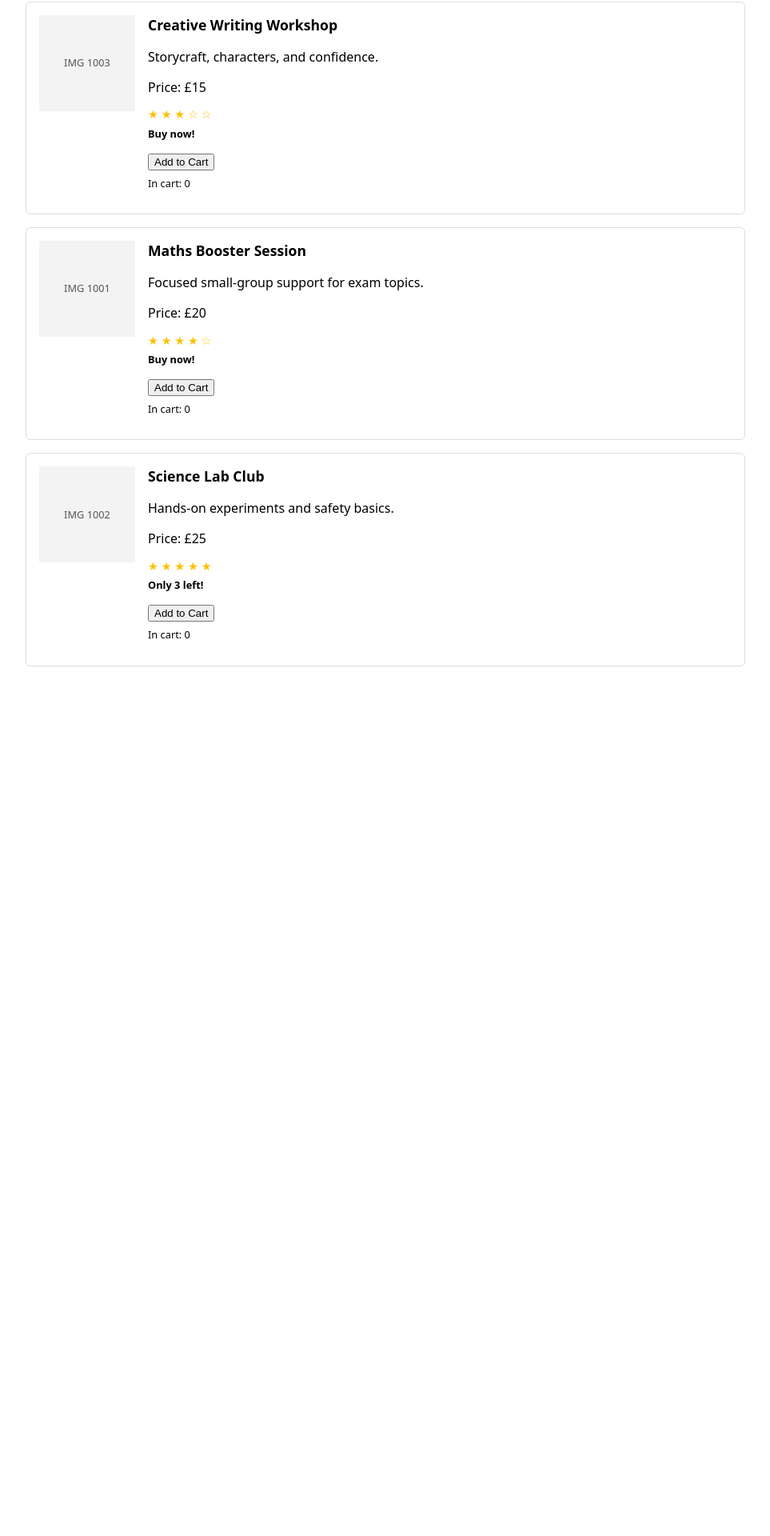
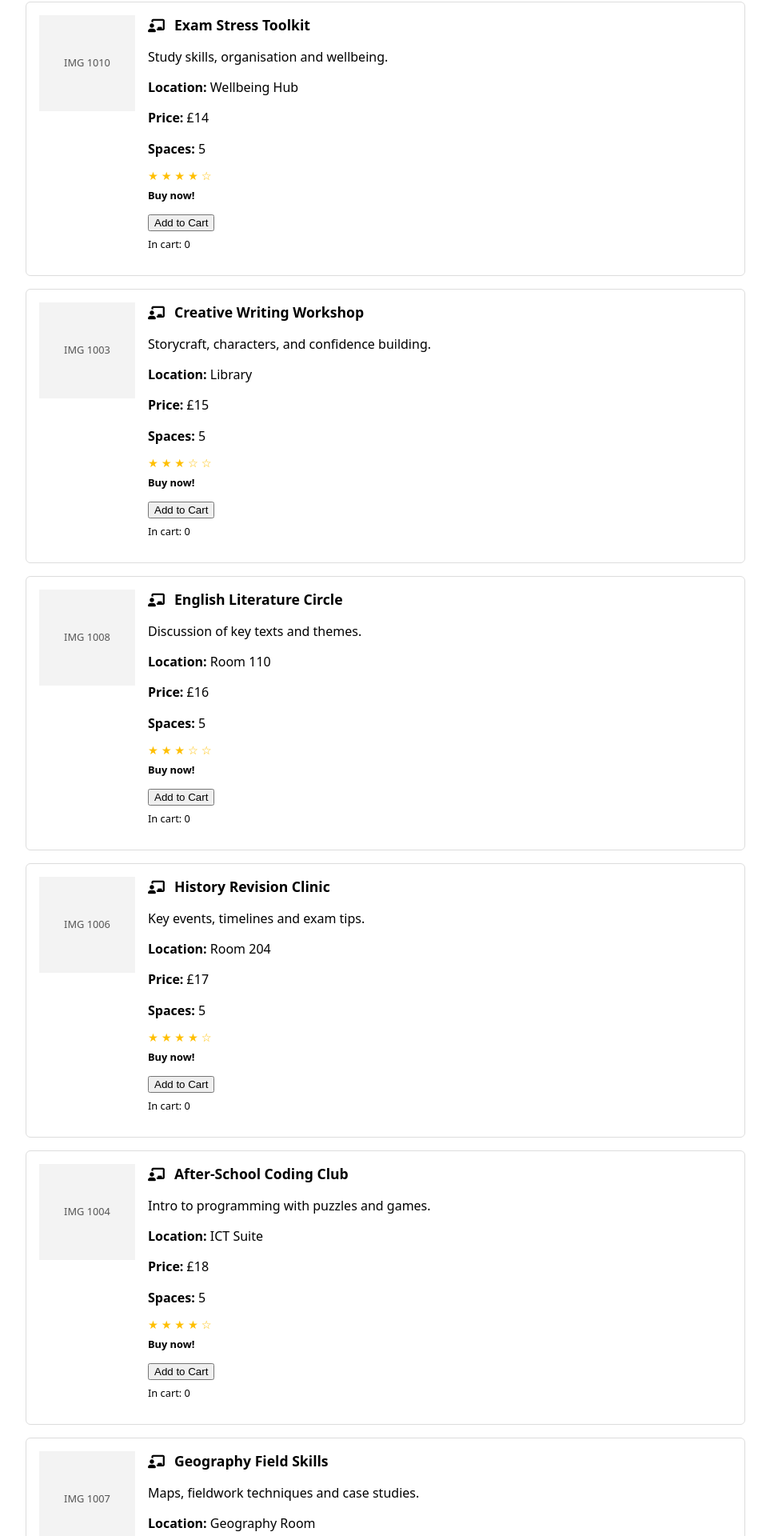
Before and after one commit to atharvvagarud/afterbellcorner-frontend, a Vue app: page / in a window 1280 px wide. Shown: the part 134-2054 px from the top of the page at 80% size, without its empty margins (158-1121 px from the left). Before the commit the page ends 999 px from the top, so only its background shows below. Built offline with nearby package versions, Linux system fonts and the light colour scheme.

Commit message:
feature: added 10 lessons, spaces left, icon on lesson card

```diff
--- a/src/App.vue
+++ b/src/App.vue
@@ -71,28 +71,95 @@ export default {
       {
         id: 1001,
         title: "Maths Booster Session",
-          description: "Focused small-group support for exam topics.",
+        description: "Focused small-group support for core exam skills.",
         price: 20,
         availableInventory: 5,
         rating: 4,
+        location: "Room 101",
       },
       {
         id: 1002,
         title: "Science Lab Club",
-          description: "Hands-on experiments and safety basics.",
+        description: "Hands-on experiments with safety guidance.",
         price: 25,
-          availableInventory: 3,
+        availableInventory: 5,
         rating: 5,
+        location: "Lab 2",
       },
       {
         id: 1003,
         title: "Creative Writing Workshop",
-          description: "Storycraft, characters, and confidence.",
+        description: "Storycraft, characters, and confidence building.",
         price: 15,
-          availableInventory: 10,
+        availableInventory: 5,
         rating: 3,
-        }
+        location: "Library",
+      },
+      {
+        id: 1004,
+        title: "After-School Coding Club",
+        description: "Intro to programming with puzzles and games.",
+        price: 18,
+        availableInventory: 5,
+        rating: 4,
+        location: "ICT Suite",
+      },
+      {
+        id: 1005,
+        title: "Art & Design Studio",
+        description: "Painting, sketching and creative techniques.",
+        price: 22,
+        availableInventory: 5,
+        rating: 5,
+        location: "Art Room",
+      },
+      {
+        id: 1006,
+        title: "History Revision Clinic",
+        description: "Key events, timelines and exam tips.",
+        price: 17,
+        availableInventory: 5,
+        rating: 4,
+        location: "Room 204",
+      },
+      {
+        id: 1007,
+        title: "Geography Field Skills",
+        description: "Maps, fieldwork techniques and case studies.",
+        price: 19,
+        availableInventory: 5,
+        rating: 4,
+        location: "Geography Room",
+      },
+      {
+        id: 1008,
+        title: "English Literature Circle",
+        description: "Discussion of key texts and themes.",
+        price: 16,
+        availableInventory: 5,
+        rating: 3,
+        location: "Room 110",
+      },
+      {
+        id: 1009,
+        title: "Music Practice Session",
+        description: "Instrumental practice with guidance.",
+        price: 21,
+        availableInventory: 5,
+        rating: 5,
+        location: "Music Room",
+      },
+      {
+        id: 1010,
+        title: "Exam Stress Toolkit",
+        description: "Study skills, organisation and wellbeing.",
+        price: 14,
+        availableInventory: 5,
+        rating: 4,
+        location: "Wellbeing Hub",
+      },
     ],
+
 
       // sorting controls for ProductList.
       // sortAttribute is which field we sort by (price/title/availableInventory)
--- a/src/components/ProductList.vue
+++ b/src/components/ProductList.vue
@@ -35,9 +35,22 @@
         </div>
 
         <div class="product-info">
-          <h2>{{ product.title }}</h2>
+
+          <!-- Subject + Icon -->
+          <h2>
+              <span class="fas fa-chalkboard-teacher lesson-icon"></span>
+              {{ product.title }}
+          </h2>
+
           <p>{{ product.description }}</p>
-          <p>Price: £{{ product.price }}</p>
+
+
+          <p><strong>Location:</strong> {{ product.location }}</p>
+          <p><strong>Price:</strong> £{{ product.price }}</p>
+          <p>
+            <strong>Spaces:</strong>
+            {{ product.availableInventory - cartCount(product.id) }}
+          </p>
 
            <div class="rating">
             <span
@@ -72,10 +85,17 @@
             </span>
           </p>
 
-          <!-- Button respects inventory -->
+         <button
+            v-if="canAddToCart(product)"
+            @click="$emit('add-to-cart', product)"
+          >
+            Add to Cart
+          </button>
+
           <button
-            :disabled="!canAddToCart(product)"
-            @click="$emit('add-to-cart', product)"
+            v-else
+            disabled="disabled"
+            title="No spaces left for this session"
           >
             Add to Cart
           </button>
@@ -150,4 +170,9 @@ export default {
   font-size: 0.8rem;
   margin-top: 0.5rem;
 }
+
+.lesson-icon {
+  margin-right: 0.4rem;
+}
+
 </style>
```
Lines whose indentation alone changed are shown as unchanged.
